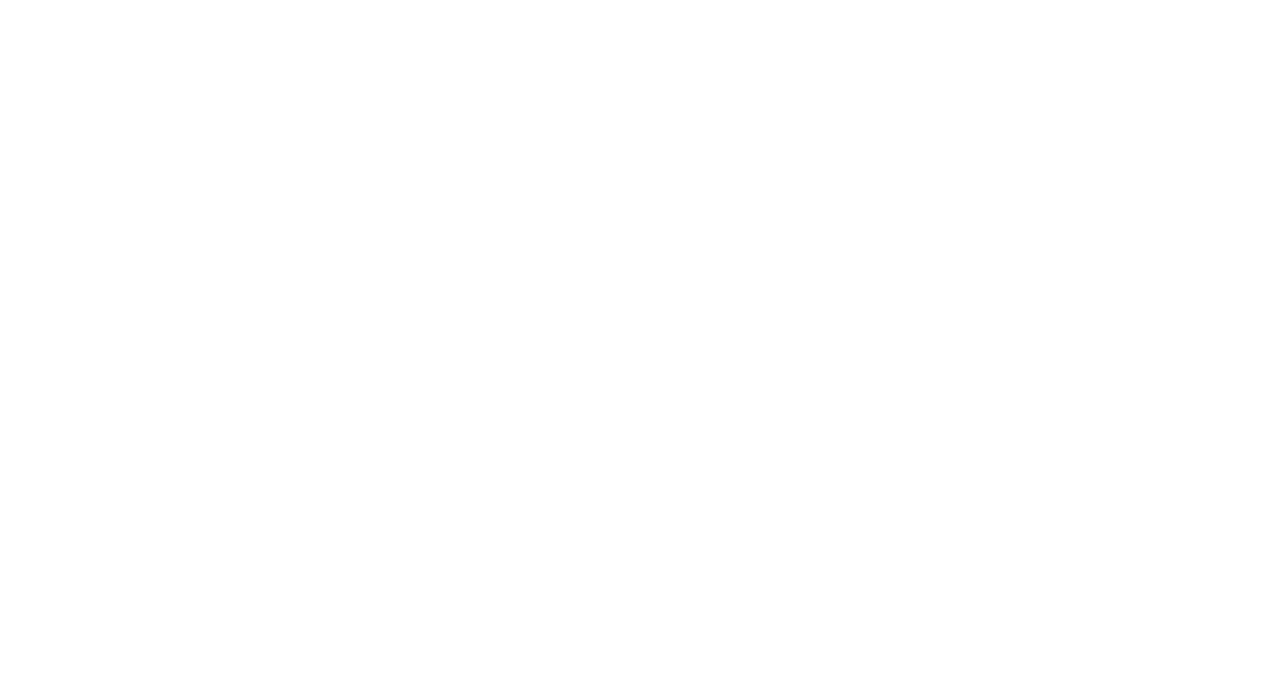
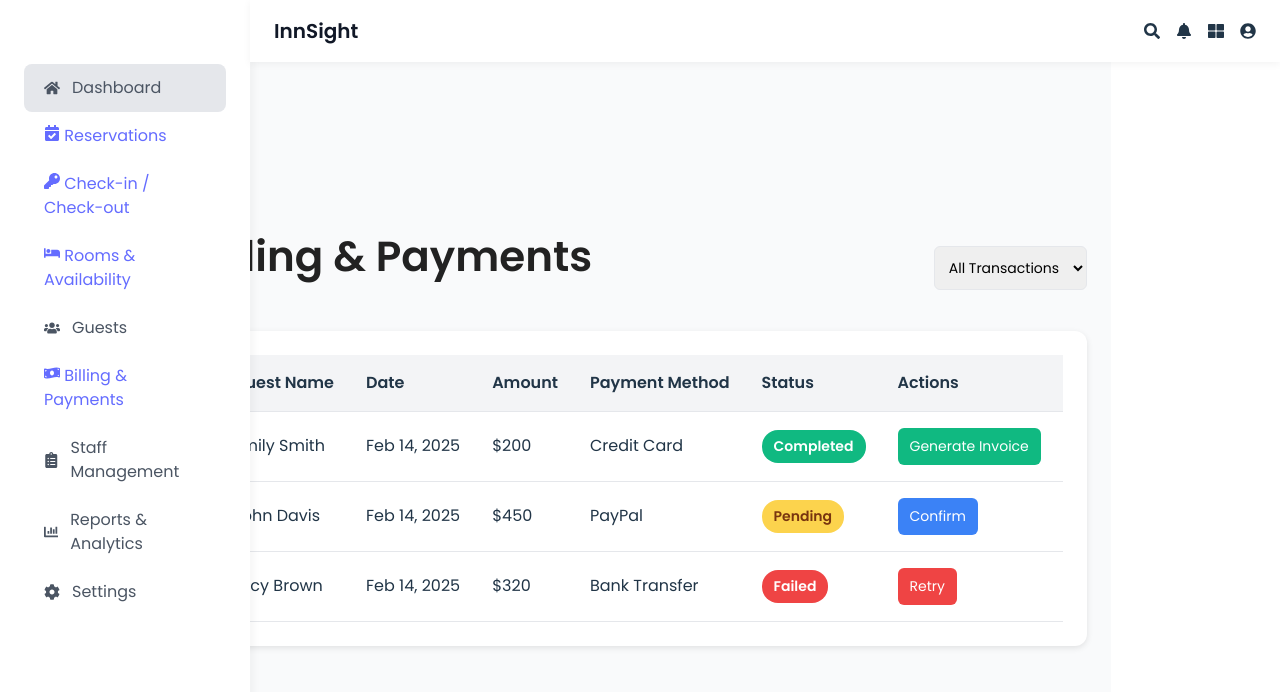
Before and after one commit to Ampomaah24/InnSight, a React (Vite) app: page /billing in a window 1280 px wide. Before the commit this address had no page. Shown: the top 692 px of the page. Built offline with nearby package versions, Linux system fonts and the light colour scheme.

Commit message:
Billings page creation

```diff
--- a/src/App.jsx
+++ b/src/App.jsx
@@ -12,6 +12,8 @@ import Dashboard from "./pages/Dashboard"; // Import Conference Booking Page
 import Reservations from "./pages/Reservations";
 import CheckIn from "./pages/CheckIn";
 import Rooms from "./pages/Rooms";
+import Billing from "./pages/Billing";
+
 
 const App = () => {
   return (
@@ -29,6 +31,8 @@ const App = () => {
         <Route path="/reservations" element={<Reservations />} />
         <Route path="/check-in" element={<CheckIn />} />
         <Route path="/rooms" element={<Rooms />} />
+        <Route path="/billing" element={<Billing />} />
+
       </Routes>
     </Router>
   );
--- /dev/null
+++ b/src/assets/styles/Billing.css
@@ -0,0 +1,99 @@
+/* ======= Header Styling ======= */
+.billing-header {
+    display: flex;
+    justify-content: space-between;
+    align-items: center;
+    margin-top: 80px;
+  }
+
+  .filters select {
+    padding: 10px;
+    border: 1px solid #E5E7EB;
+    border-radius: 6px;
+    font-size: 14px;
+  }
+
+  /* ======= Table Styling ======= */
+  .table-container {
+    background: white;
+    padding: 24px;
+    border-radius: 12px;
+    box-shadow: 0 2px 6px rgba(0, 0, 0, 0.1);
+    margin-top: 30px;
+    overflow-x: auto;
+  }
+
+  .payments-table {
+    width: 100%;
+    border-collapse: collapse;
+  }
+
+  .payments-table th,
+  .payments-table td {
+    padding: 16px;
+    border-bottom: 1px solid #E5E7EB;
+    text-align: left;
+  }
+
+  .payments-table th {
+    background: #F3F4F6;
+    font-weight: bold;
+  }
+
+  /* ======= Status Badges ======= */
+  .status {
+    display: inline-block;
+    padding: 6px 12px;
+    border-radius: 16px;
+    font-size: 14px;
+    font-weight: 600;
+    text-align: center;
+  }
+
+  .completed {
+    background-color: #10B981;
+    color: white;
+  }
+
+  .pending {
+    background-color: #FCD34D;
+    color: #78350F;
+  }
+
+  .failed {
+    background-color: #EF4444;
+    color: white;
+  }
+
+  /* ======= Action Buttons ======= */
+  .confirm-btn,
+  .invoice-btn,
+  .retry-btn {
+    padding: 8px 12px;
+    border: none;
+    border-radius: 6px;
+    font-size: 14px;
+    cursor: pointer;
+    margin-right: 6px;
+  }
+
+  .confirm-btn {
+    background-color: #3B82F6;
+    color: white;
+  }
+
+  .invoice-btn {
+    background-color: #10B981;
+    color: white;
+  }
+
+  .retry-btn {
+    background-color: #EF4444;
+    color: white;
+  }
+
+  .confirm-btn:hover,
+  .invoice-btn:hover,
+  .retry-btn:hover {
+    opacity: 0.8;
+  }
--- a/src/components/Sidebar.jsx
+++ b/src/components/Sidebar.jsx
@@ -29,8 +29,11 @@ const Sidebar = () => {
           <FaUsers /> Guests
         </li>
         <li className="sidebar-item">
-          <FaMoneyBillWave /> Billing & Payments
-        </li>
+  <a href="/billing">
+    <FaMoneyBillWave /> Billing & Payments
+  </a>
+</li>
+
         <li className="sidebar-item">
           <FaClipboardList /> Staff Management
         </li>
--- /dev/null
+++ b/src/pages/Billing.jsx
@@ -0,0 +1,83 @@
+import React, { useState } from "react";
+import Navbar from "../components/Navbar";
+import Sidebar from "../components/Sidebar";
+import "../assets/styles/Billing.css";
+
+const Billing = () => {
+  const [payments, setPayments] = useState([
+    { id: 1, guestName: "Emily Smith", date: "Feb 14, 2025", amount: "$200", status: "Completed", method: "Credit Card" },
+    { id: 2, guestName: "John Davis", date: "Feb 14, 2025", amount: "$450", status: "Pending", method: "PayPal" },
+    { id: 3, guestName: "Lucy Brown", date: "Feb 14, 2025", amount: "$320", status: "Failed", method: "Bank Transfer" },
+  ]);
+
+  const [filterStatus, setFilterStatus] = useState("");
+
+  const filteredPayments = payments.filter((payment) =>
+    filterStatus ? payment.status === filterStatus : true
+  );
+
+  return (
+    <div className="dashboard-container">
+      <Sidebar />
+      <div className="main-content">
+        <Navbar />
+
+        <div className="billing-header">
+          <h1>Billing & Payments</h1>
+          <div className="filters">
+            <select value={filterStatus} onChange={(e) => setFilterStatus(e.target.value)}>
+              <option value="">All Transactions</option>
+              <option value="Completed">Completed</option>
+              <option value="Pending">Pending</option>
+              <option value="Failed">Failed</option>
+            </select>
+          </div>
+        </div>
+
+        {/* Payments Table */}
+        <div className="table-container">
+          <table className="payments-table">
+            <thead>
+              <tr>
+                <th>Guest Name</th>
+                <th>Date</th>
+                <th>Amount</th>
+                <th>Payment Method</th>
+                <th>Status</th>
+                <th>Actions</th>
+              </tr>
+            </thead>
+            <tbody>
+              {filteredPayments.map((payment) => (
+                <tr key={payment.id}>
+                  <td>{payment.guestName}</td>
+                  <td>{payment.date}</td>
+                  <td>{payment.amount}</td>
+                  <td>{payment.method}</td>
+                  <td>
+                    <span className={`status ${payment.status.toLowerCase()}`}>
+                      {payment.status}
+                    </span>
+                  </td>
+                  <td>
+                    {payment.status === "Pending" && (
+                      <button className="confirm-btn">Confirm</button>
+                    )}
+                    {payment.status === "Completed" && (
+                      <button className="invoice-btn">Generate Invoice</button>
+                    )}
+                    {payment.status === "Failed" && (
+                      <button className="retry-btn">Retry</button>
+                    )}
+                  </td>
+                </tr>
+              ))}
+            </tbody>
+          </table>
+        </div>
+      </div>
+    </div>
+  );
+};
+
+export default Billing;
```
